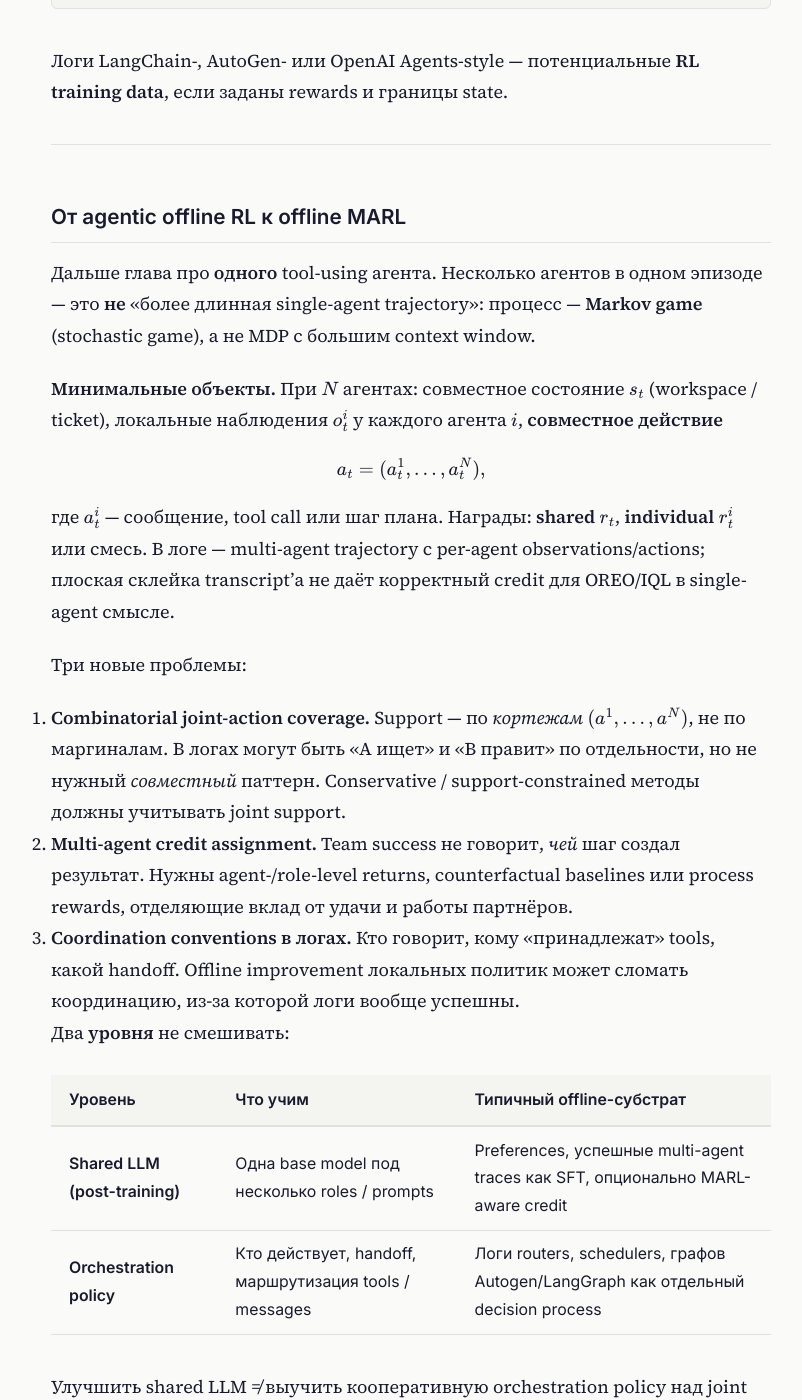
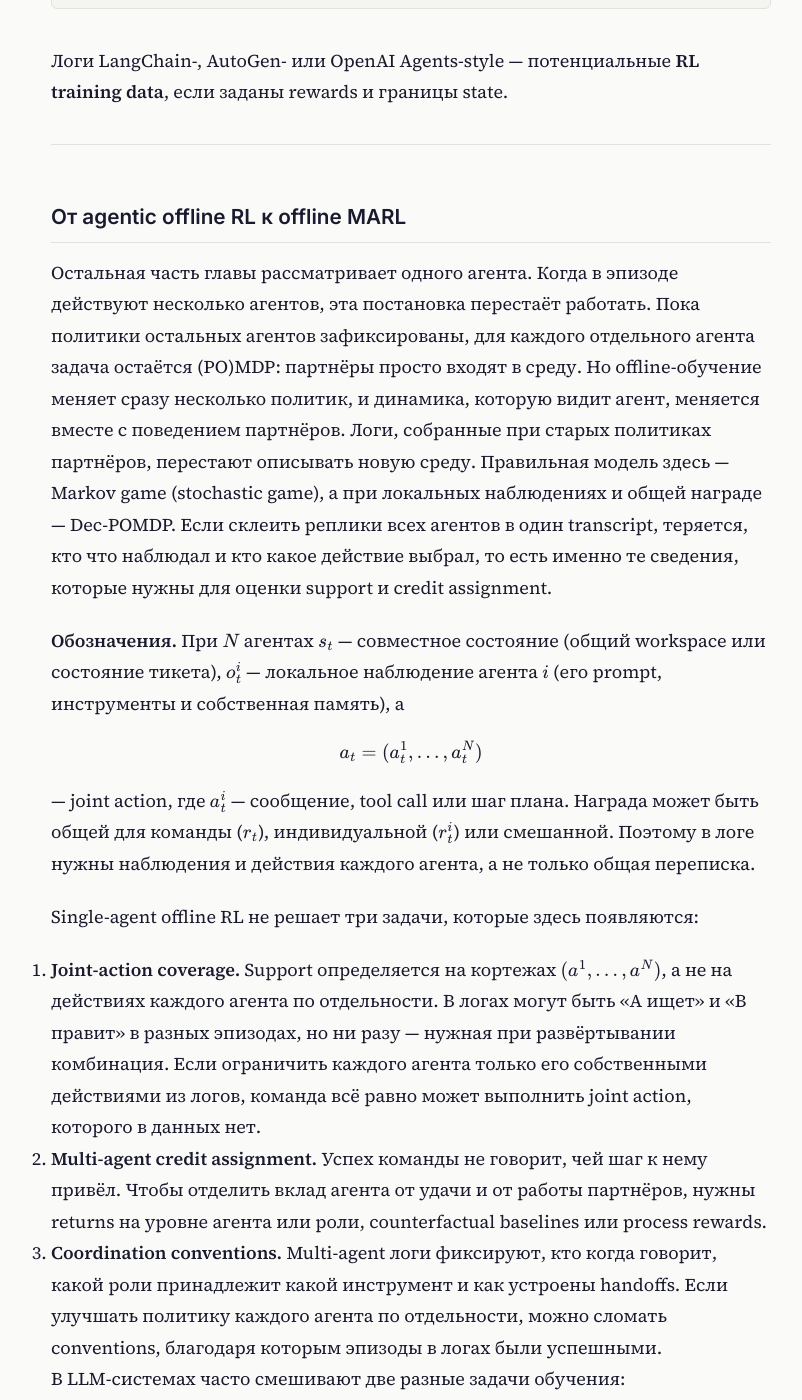
Before and after one commit to corba777/offline-rl-book, a Jekyll site: the page ru/chapter12.html, which Jekyll copies as it is, in a window 1280 px wide and 1400 px high, scrolled down 3346 px. Shown: the whole window, without its empty margins (229-1031 px from the left). Built offline with Jekyll 4.4.1, drawn with Linux system fonts in a browser that asks for light colours; some of the changed text lies outside the part shown.

Commit message:
Ch.12: rewrite single-agent to offline MARL boundary section.
Explain why the single-agent framing fails (non-stationary teammate
policies; Markov game / Dec-POMDP), tighten the three multi-agent
problems, and replace the qualitative example with a worked joint-reward
case. RU: keep established English terms (credit assignment, support).

Co-Authored-By: Claude Opus 5.5 (1M context) <noreply@anthropic.com>

```diff
--- a/ru/chapter12.html
+++ b/ru/chapter12.html
@@ -138,41 +138,41 @@
 <p>Логи LangChain-, AutoGen- или OpenAI Agents-style — потенциальные <strong>RL training data</strong>, если заданы rewards и границы state.</p>
 <hr />
 <h2>От agentic offline RL к offline MARL</h2>
-<p>Дальше глава про <strong>одного</strong> tool-using агента. Несколько агентов в одном эпизоде — это <strong>не</strong> «более длинная single-agent trajectory»: процесс — <strong>Markov game</strong> (stochastic game), а не MDP с большим context window.</p>
-<p><strong>Минимальные объекты.</strong> При $N$ агентах: совместное состояние $s_t$ (workspace / ticket), локальные наблюдения $o_t^i$ у каждого агента $i$, <strong>совместное действие</strong></p>
-<p><div class="math-display">$$a_t = (a_t^1,\ldots,a_t^N),$$</div></p>
-<p>где $a_t^i$ — сообщение, tool call или шаг плана. Награды: <strong>shared</strong> $r_t$, <strong>individual</strong> $r_t^i$ или смесь. В логе — multi-agent trajectory с per-agent observations/actions; плоская склейка transcript’а не даёт корректный credit для OREO/IQL в single-agent смысле.</p>
-<p>Три новые проблемы:</p>
+<p>Остальная часть главы рассматривает одного агента. Когда в эпизоде действуют несколько агентов, эта постановка перестаёт работать. Пока политики остальных агентов зафиксированы, для каждого отдельного агента задача остаётся (PO)MDP: партнёры просто входят в среду. Но offline-обучение меняет сразу несколько политик, и динамика, которую видит агент, меняется вместе с поведением партнёров. Логи, собранные при старых политиках партнёров, перестают описывать новую среду. Правильная модель здесь — Markov game (stochastic game), а при локальных наблюдениях и общей награде — Dec-POMDP. Если склеить реплики всех агентов в один transcript, теряется, кто что наблюдал и кто какое действие выбрал, то есть именно те сведения, которые нужны для оценки support и credit assignment.</p>
+<p><strong>Обозначения.</strong> При $N$ агентах $s_t$ — совместное состояние (общий workspace или состояние тикета), $o_t^i$ — локальное наблюдение агента $i$ (его prompt, инструменты и собственная память), а</p>
+<p><div class="math-display">$$a_t = (a_t^1,\ldots,a_t^N)$$</div></p>
+<p>— joint action, где $a_t^i$ — сообщение, tool call или шаг плана. Награда может быть общей для команды ($r_t$), индивидуальной ($r_t^i$) или смешанной. Поэтому в логе нужны наблюдения и действия каждого агента, а не только общая переписка.</p>
+<p>Single-agent offline RL не решает три задачи, которые здесь появляются:</p>
 <ol>
-<li><strong>Combinatorial joint-action coverage.</strong> Support — по <em>кортежам</em> $(a^1,\ldots,a^N)$, не по маргиналам. В логах могут быть «A ищет» и «B правит» по отдельности, но не нужный <em>совместный</em> паттерн. Conservative / support-constrained методы должны учитывать joint support.</li>
-<li><strong>Multi-agent credit assignment.</strong> Team success не говорит, <em>чей</em> шаг создал результат. Нужны agent-/role-level returns, counterfactual baselines или process rewards, отделяющие вклад от удачи и работы партнёров.</li>
-<li><strong>Coordination conventions в логах.</strong> Кто говорит, кому «принадлежат» tools, какой handoff. Offline improvement локальных политик может сломать координацию, из‑за которой логи вообще успешны.</li>
+<li><strong>Joint-action coverage.</strong> Support определяется на кортежах $(a^1,\ldots,a^N)$, а не на действиях каждого агента по отдельности. В логах могут быть «A ищет» и «B правит» в разных эпизодах, но ни разу — нужная при развёртывании комбинация. Если ограничить каждого агента только его собственными действиями из логов, команда всё равно может выполнить joint action, которого в данных нет.</li>
+<li><strong>Multi-agent credit assignment.</strong> Успех команды не говорит, чей шаг к нему привёл. Чтобы отделить вклад агента от удачи и от работы партнёров, нужны returns на уровне агента или роли, counterfactual baselines или process rewards.</li>
+<li><strong>Coordination conventions.</strong> Multi-agent логи фиксируют, кто когда говорит, какой роли принадлежит какой инструмент и как устроены handoffs. Если улучшать политику каждого агента по отдельности, можно сломать conventions, благодаря которым эпизоды в логах были успешными.</li>
 </ol>
-<p>Два <strong>уровня</strong> не смешивать:</p>
+<p>В LLM-системах часто смешивают две разные задачи обучения:</p>
 <table>
 <thead>
 <tr>
 <th>Уровень</th>
-<th>Что учим</th>
-<th>Типичный offline-субстрат</th>
+<th>Что обучается</th>
+<th>Типичные offline-данные</th>
 </tr>
 </thead>
 <tbody>
 <tr>
 <td><strong>Shared LLM (post-training)</strong></td>
-<td>Одна base model под несколько roles / prompts</td>
-<td>Preferences, успешные multi-agent traces как SFT, опционально MARL-aware credit</td>
+<td>Одна базовая модель для нескольких ролей или prompts</td>
+<td>Preference pairs, успешные multi-agent traces для SFT, при необходимости per-agent credit assignment</td>
 </tr>
 <tr>
 <td><strong>Orchestration policy</strong></td>
-<td>Кто действует, handoff, маршрутизация tools / messages</td>
-<td>Логи routers, schedulers, графов Autogen/LangGraph как отдельный decision process</td>
+<td>Кто действует следующим, когда передавать управление, как маршрутизировать tools и сообщения</td>
+<td>Логи routers, schedulers или графов Autogen/LangGraph как отдельного процесса принятия решений</td>
 </tr>
 </tbody>
 </table>
-<p>Улучшить shared LLM ≠ выучить кооперативную orchestration policy над joint actions.</p>
-<p><strong>Мини-пример.</strong> Два агента: агент 1 выбирает сообщение $m$, агент 2 — tool action $u$; в конце один team reward $r \in \{0,1\}$. Успешные $(m,u,r)$ в логе <strong>не</strong> показывают, создал результат $m$, $u$ или только пара $(m,u)$. Single-agent update по склеенному transcript усиливает «не того» говорящего. Offline MARL начинается там, где эта неоднозначность — first-class, а не где OREO/IQL клеят на более длинный чат.</p>
-<p>Глава остаётся single-agent намеренно. Граница Markov game — <strong>стоп-сигнал</strong>: для multi-agent продукта берите логирование и OPE-дисциплину отсюда, но не переносите single-agent conservative RL на joint actions и team rewards без адаптации.</p>
+<p>Дообучение shared LLM на traces с ролями (DPO, SFT или single-agent offline RL) обновляет другую политику, чем orchestration policy, которая выбирает joint actions. Указывайте, какую из двух обновляет метод; иначе multi-agent проблемы попадают в систему под видом обычного дообучения агента.</p>
+<p><strong>Пример.</strong> Агент 1 отправляет агенту 2 сообщение $m \in \{A, B\}$, затем агент 2 вызывает инструмент $u \in \{a, b\}$. Команда получает $r = 1$ только за пары $(A, a)$ и $(B, b)$. При равномерно случайной behavior policy каждое отдельное сообщение и каждый отдельный инструмент успешны в половине эпизодов, поэтому ценности действий отдельных агентов равны и ничего не сообщают; хорошее поведение от плохого отличает только ценность пары. Single-agent обновление по склеенному transcript оценивает каждое действие по его частоте успеха и может прийти к несогласованной паре, например $(A, b)$. Поэтому offline MARL методы явно моделируют joint action.</p>
+<p>Глава намеренно остаётся single-agent. Для multi-agent продукта используйте отсюда логирование и практики оценки, но не применяйте single-agent conservative RL к joint actions и team rewards, не адаптировав support constraints и credit assignment.</p>
 <hr />
 <h2>Интерфейс политики определяет метод обучения</h2>
 <p>До выбора функции потерь определите, какую политику обновляете. Классификатор действий остаётся политикой $\pi(a\mid s)$, даже если использует энкодер LLM; генерация текста для этого не обязательна.</p>
```
Also changed, not shown: other parts of ru/chapter12.html (+4 -4 lines), en/chapter12.html (+18 -18 lines), en/chapter12.md (+16 -16 lines), ru/chapter12.md (+20 -20 lines).
